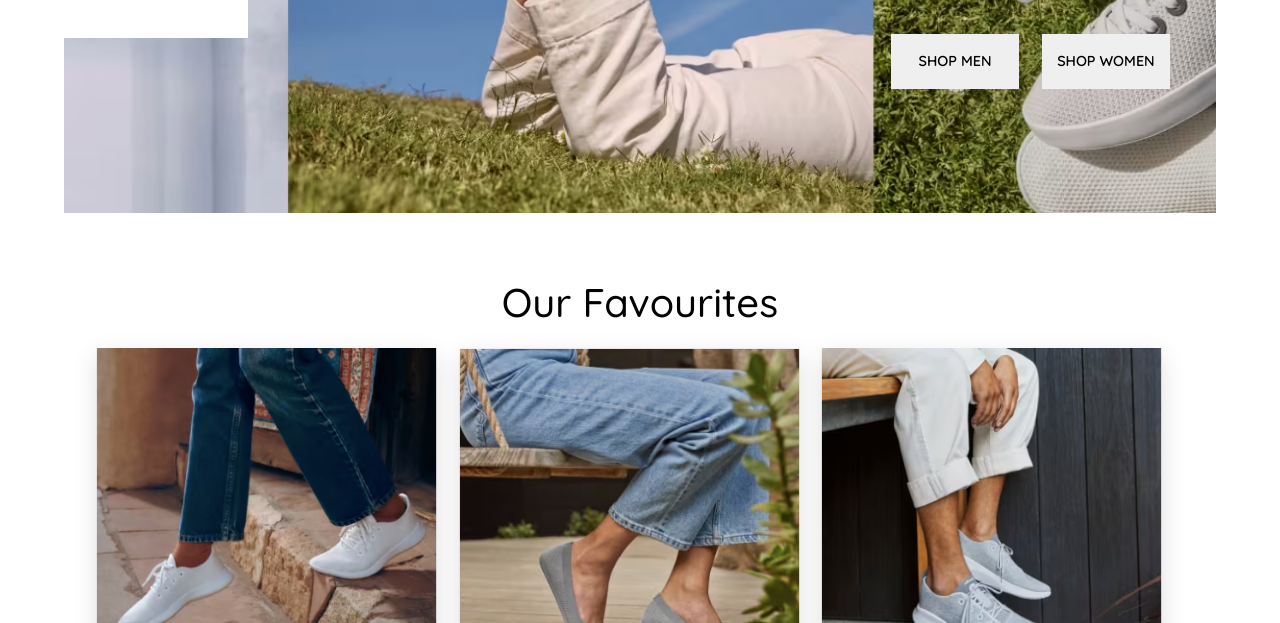
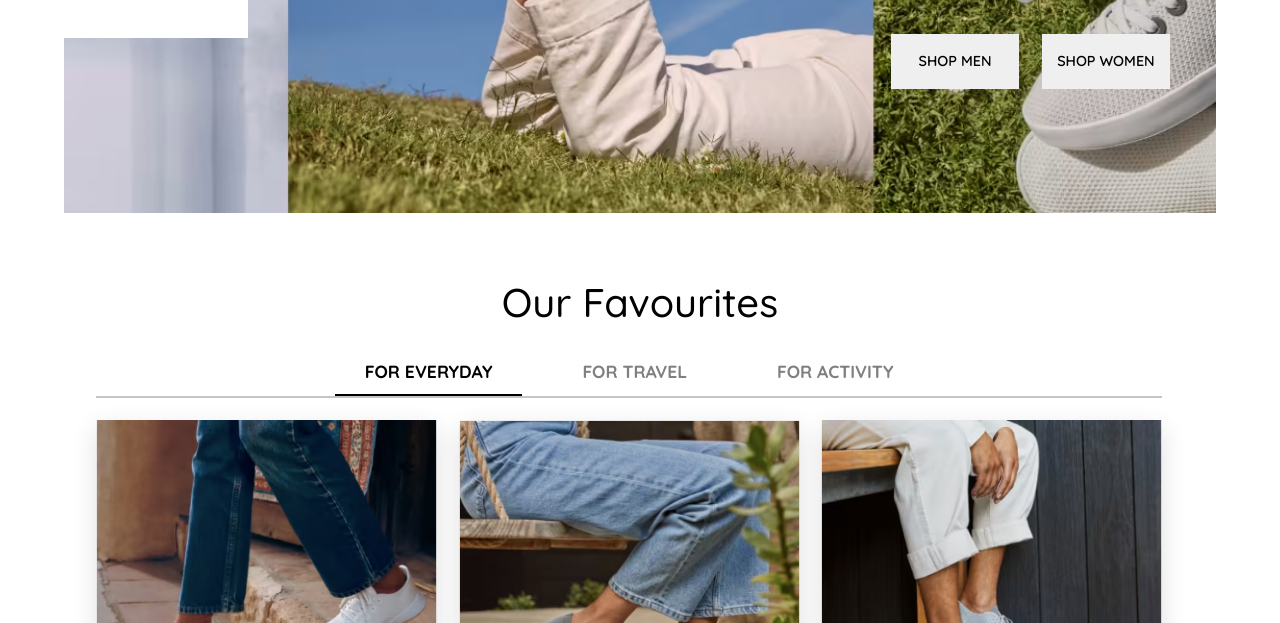
Before and after one commit to Hossanna/allBirds, a plain HTML site: page homepage.html in a window 1280 px wide. Shown: the part 477-1100 px from the top of the page. Drawn offline with nearby package versions, Linux system fonts and the light colour scheme.

Commit message:
subtitles

```diff
--- a/homepage.html
+++ b/homepage.html
@@ -114,6 +114,11 @@
 
         <section class="section1 section10">
             <h1 class="h1">Our Favourites</h1>
+            <div class="flex div_subtitles">
+                <p class="everyday">FOR EVERYDAY</p>
+                <p>FOR TRAVEL</p>
+                <p>FOR ACTIVITY</p>
+            </div>
             <div class="flex">
                 <div class="div">
                     <img class="img" src="./images/leg1.png" alt="">
--- a/styles.css
+++ b/styles.css
@@ -140,6 +140,25 @@ main{
     background-color: rgb(33, 42, 47);
     border: none;
     color: rgb(255, 255, 255);
+}
+
+.div_subtitles{
+    width: 98%;
+    margin: 2% 0;
+    border-bottom: 2px solid rgb(128 128 128 / 46%);
+    padding: 0 22%;
+    justify-content: space-between;
+}
+.div_subtitles p{
+    color: grey;
+    padding: 2% 5%;
+    font-size: 1.1em;
+    font-weight: 700;
+}
+.everyday{
+    border-bottom: 2px solid #000;
+    color: #000 !important;
+    font-weight: 900;
 }
 
 .section1 .h1{
```
